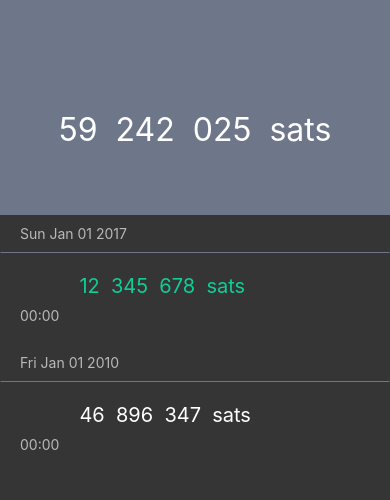
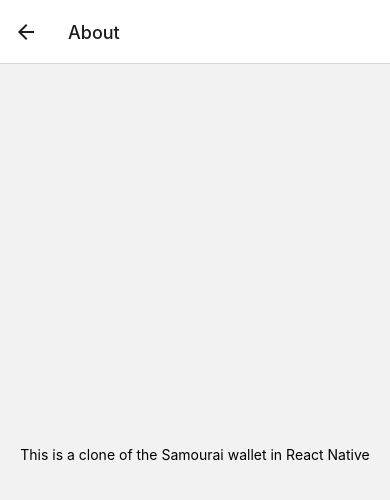
Before and after one commit to abhiShandy/samourai-wallet-rn, a React Native app: screen /About in a window 390 px wide. Shown: the top 500 px of the page. Built offline with nearby package versions, Linux system fonts and the light colour scheme; some icons are missing.

Commit message:
feat: menu button and about screen
Co-authored-by: abhishandilya <ashandilya@greenactionstudio.com>

```diff
--- a/App.tsx
+++ b/App.tsx
@@ -1,17 +1,28 @@
 import React from "react";
-import { StatusBar } from "react-native";
 import { SafeAreaProvider } from "react-native-safe-area-context";
-import Home from "./screens/Home";
-import { colors } from "./theme/colors";
+import { MenuProvider } from "react-native-popup-menu";
+import { NavigationContainer } from "@react-navigation/native";
+import { createNativeStackNavigator } from "@react-navigation/native-stack";
+import { Home } from "./screens/Home";
+import { About } from "./screens/About";
 
 export default function App() {
+  const Stack = createNativeStackNavigator();
+
   return (
-    <SafeAreaProvider>
-      <StatusBar
-        backgroundColor={colors.SlateGreyAccent}
-        barStyle="light-content"
-      />
-      <Home />
-    </SafeAreaProvider>
+    <MenuProvider>
+      <SafeAreaProvider>
+        <NavigationContainer>
+          <Stack.Navigator>
+            <Stack.Screen
+              name="Home"
+              component={Home}
+              options={{ headerShown: false }}
+            />
+            <Stack.Screen name="About" component={About} />
+          </Stack.Navigator>
+        </NavigationContainer>
+      </SafeAreaProvider>
+    </MenuProvider>
   );
 }
--- /dev/null
+++ b/components/Header.tsx
@@ -0,0 +1,47 @@
+import { faEllipsisV } from "@fortawesome/free-solid-svg-icons";
+import { FontAwesomeIcon } from "@fortawesome/react-native-fontawesome";
+import React from "react";
+import { colors } from "../theme/colors";
+import {
+  Menu,
+  MenuOptions,
+  MenuOption,
+  MenuTrigger,
+} from "react-native-popup-menu";
+import { About } from "../screens/About";
+
+export default function Header({ navigation }) {
+  return (
+    <Menu
+      style={{
+        flexDirection: "row",
+        justifyContent: "flex-end",
+        paddingRight: 12,
+      }}
+    >
+      <MenuTrigger>
+        <FontAwesomeIcon
+          icon={faEllipsisV}
+          size={20}
+          style={{
+            color: "white",
+          }}
+        />
+      </MenuTrigger>
+      <MenuOptions customStyles={optionsStyles}>
+        <MenuOption text="About" onSelect={() => navigation.navigate(About)} />
+      </MenuOptions>
+    </Menu>
+  );
+}
+
+const optionsStyles = {
+  optionsContainer: {
+    backgroundColor: colors.Window,
+    padding: 8,
+  },
+  optionText: {
+    color: colors.TextPrimary,
+    fontSize: 16,
+  },
+};
--- /dev/null
+++ b/screens/About.tsx
@@ -0,0 +1,11 @@
+import React from "react";
+import { View, Text, StatusBar } from "react-native";
+
+export function About() {
+  return (
+    <View style={{ flex: 1, alignItems: "center", justifyContent: "center" }}>
+      <StatusBar barStyle="dark-content" backgroundColor="white" />
+      <Text>This is a clone of the Samourai wallet in React Native</Text>
+    </View>
+  );
+}
--- a/screens/Home.tsx
+++ b/screens/Home.tsx
@@ -1,9 +1,13 @@
 import React from "react";
-import { View, StyleSheet } from "react-native";
+import { StatusBar, StyleSheet } from "react-native";
+import { SafeAreaView } from "react-native-safe-area-context";
 import Balance from "../components/Balance";
+import Header from "../components/Header";
 import Transactions from "../components/TxList";
 import { Tx } from "../lib/types";
+import { colors } from "../theme/colors";
 
+// TODO: replace this with a real API call
 const txs: Tx[] = [
   {
     sats: 12345678,
@@ -17,13 +21,18 @@ const txs: Tx[] = [
   },
 ];
 
-export default function Home() {
+export function Home({ navigation }) {
   const totalSats = txs.reduce((acc, tx) => acc + tx.sats, 0);
   return (
-    <View style={styles.container}>
+    <SafeAreaView style={styles.container}>
+      <StatusBar
+        backgroundColor={colors.SlateGreyAccent}
+        barStyle="light-content"
+      />
+      <Header navigation={navigation} />
       <Balance sats={totalSats} />
       <Transactions txs={txs} />
-    </View>
+    </SafeAreaView>
   );
 }
 
@@ -32,5 +41,6 @@ const styles = StyleSheet.create({
     display: "flex",
     flexDirection: "column",
     height: "100%",
+    backgroundColor: colors.SlateGreyAccent,
   },
 });
--- a/tsconfig.json
+++ b/tsconfig.json
@@ -1,4 +1,6 @@
 {
-  "compilerOptions": {},
-  "extends": "expo/tsconfig.base"
+  "extends": "expo/tsconfig.base",
+  "compilerOptions": {
+    "noUnusedLocals": true
+  }
 }
```
Also changed, not shown: package.json (+8 -6 lines), 1 other file (tests, documents, lock files or other folders).
